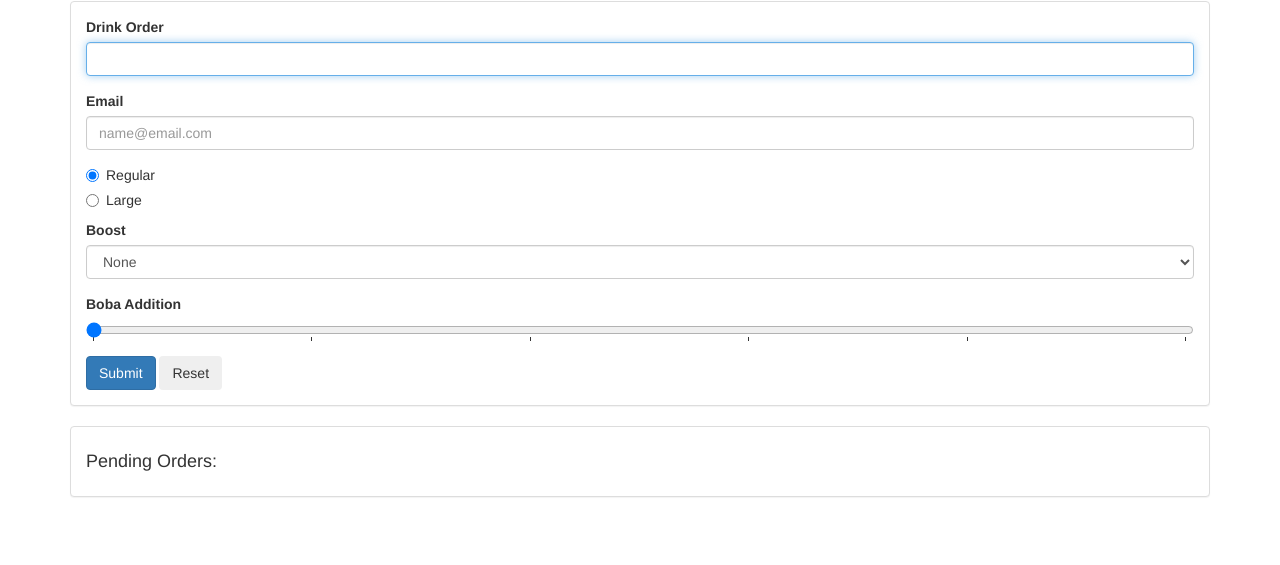
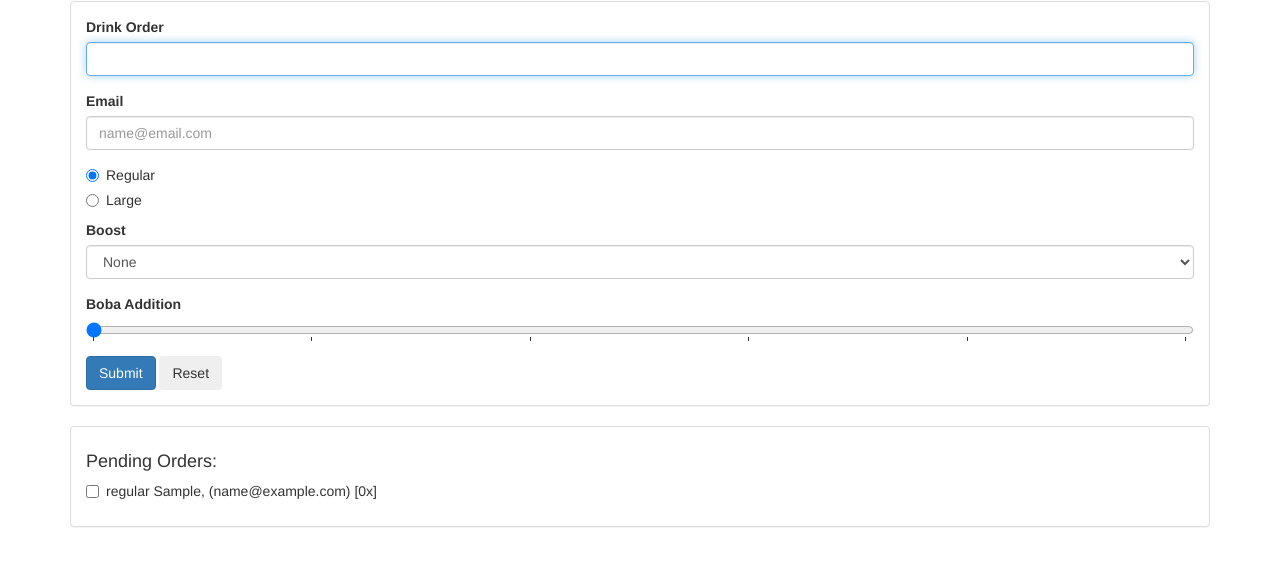
Before and after one commit to vinh512/smoothie-run, a plain HTML site: page index.html in a window 1280 px wide. Both pictures are taken after typing "Sample", "name@example.com" into the empty fields and a click on the button "Submit". Shown: the part 69-634 px from the top of the page. Drawn offline with nearby package versions, Linux system fonts and the light colour scheme.

Commit message:
append rows of orders to checklist area

```diff
--- a/index.html
+++ b/index.html
@@ -88,7 +88,9 @@
       <div class="panel panel-default">
         <div class="panel-body">
           <h4>Pending Orders:</h4>
-          <div data-smoothie-order="checklist"></div>
+          <div data-smoothie-order="checklist">
+            <!-- Checklist rows will be populated here -->
+          </div>
         </div>
       </div>
 
--- a/scripts/checklist.js
+++ b/scripts/checklist.js
@@ -7,27 +7,45 @@
       throw new Error('No selector provided');
     }
 
+    // creates a reference to the element
     this.$element = $(selector);
+
     if (this.$element.lenght === 0) {
       throw new Error('Could not find element with selector: ' + selector);
     }
   }
 
-  function Row(smoothieOrder) {
-    var $div =('<div></div>', {'data-smoothie-order': 'checkbox', 'class': 'checkbox'});
+  /* Create and assemble the subtree of elements using the order data object passed in */
+  function Row(order) {
+    // create the DOM elements that consists of a row. (HTML tag, object making up attributes)
+    var $div = $('<div></div>', {'data-smoothie-order': 'checkbox', 'class': 'checkbox'});
     var $label = $('<label></label>');
-    var $checkbox = $('<input></input>', {type: checkbox, value: smoothieOrder.emailAddress});
+    var $checkbox = $('<input></input>', {type: 'checkbox', value: order.emailAddress});
 
-    var description = smoothieOrder + ' ';
-    if (smoothieOrder.boost) {
-      description += smoothieOrder.boost + ' ';
+    // create string description of the order
+    var description = order.size + ' ';
+    if (order.boost) {
+      description += order.boost + ' ';
     }
-    description += smoothieOrder.smoothie + ', ';
-    description += ' (' + smoothieOrder.emailAddress + ')';
-    description += ' [' + smoothieOrder.boba + 'x]';
+    description += order.smoothie + ', ';
+    description += ' (' + order.emailAddress + ')';
+    description += ' [' + order.boba + 'x]';
+
+    $label.append($checkbox);
+    $label.append(description);
+    $div.append($label);
+
+    // holds onto the DOM representation of the row in an instance variable
+    this.$element = $div;
   }
 
+  CheckList.prototype.addRow = function (order) {
+    // create a new instance of a row using the 'order' info passed in
+    var rowElement = new Row(order);
 
+    // add the new row instance's $element to property to that of the checklist
+    this.$element.append(rowElement.$element);
+  }
 
   App.CheckList = CheckList;
   window.App = App;
--- a/scripts/main.js
+++ b/scripts/main.js
@@ -3,19 +3,23 @@
 
 (function (window) {
 
-  var FORM_SELECTOR='[data-smoothie-order="form"]';
+  var FORM_SELECTOR ='[data-smoothie-order="form"]';
+  var CHECKLIST_SELECTOR = '[data-smoothie-order="checklist"]';
   var App = window.App || {};
   var Truck = App.Truck;
   var DataStore = App.DataStore;
   var FormHandler = App.FormHandler;
+  var CheckList = App.CheckList;
 
   // * instantiate a new Truck object with id & an instance of the DataStore object as the arguments
   // * myTruck is declared inside of this function. In order to interact with the myTruck object, export it to the global namespace
   var myTruck = new Truck('Truck-01', new DataStore());
   window.myTruck = myTruck;
 
+  var checkList = new CheckList(CHECKLIST_SELECTOR);
   var formHandler = new FormHandler(FORM_SELECTOR);
-  formHandler.addSubmitHandler(myTruck.createOrder.bind(myTruck));
-  console.log(formHandler);
-
+  formHandler.addSubmitHandler( function (data) {
+    myTruck.createOrder.call(myTruck, data);
+    checkList.addRow.call(checkList, data);
+  });
 })(window);
```
